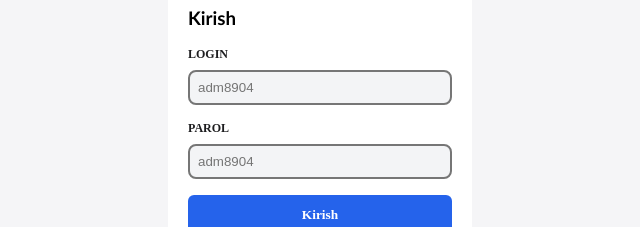
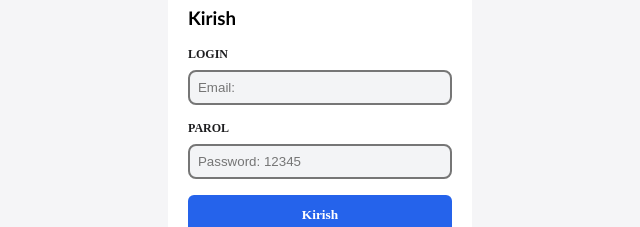
Before and after one commit to Alpen-Gold/metsenat-clud-admin, a React (Create React App) app: page /admin in a window 1280 px wide. Shown: the part 307-534 px from the top of the page, without its empty margins (320-960 px from the left). Built offline with nearby package versions, Linux system fonts and the light colour scheme.

Commit message:
edit login

```diff
--- a/src/login/login-page.js
+++ b/src/login/login-page.js
@@ -108,7 +108,7 @@ function LoginPage(props) {
                   value={loginEmail}
                   onChange={(e) => changeLogin(e.target.name, e.target.value)}
                   type="text"
-                  placeholder="adm8904"
+                  placeholder="Email:"
                   className="outline-none mt-2 p-2 text-gray-500 bg-gray-100 border-solid border-2 rounded-lg"
                 />
                 <label
@@ -130,7 +130,7 @@ function LoginPage(props) {
                   value={loginPassword}
                   name="password"
                   onChange={(e) => changeLogin(e.target.name, e.target.value)}
-                  placeholder="adm8904"
+                  placeholder="Password: 12345"
                   className="outline-none mt-2 p-2 text-gray-500 bg-gray-100 border-solid border-2 rounded-lg"
                 />
                 <label
```
